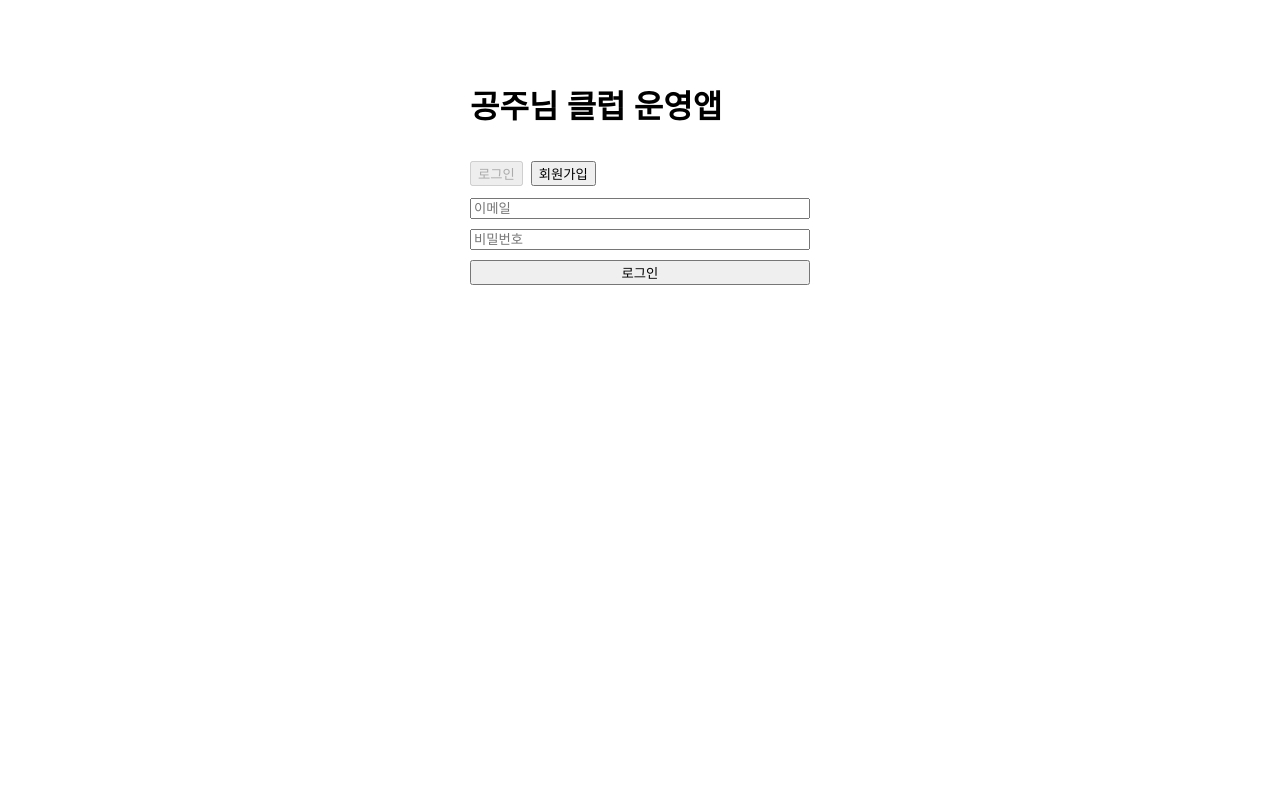
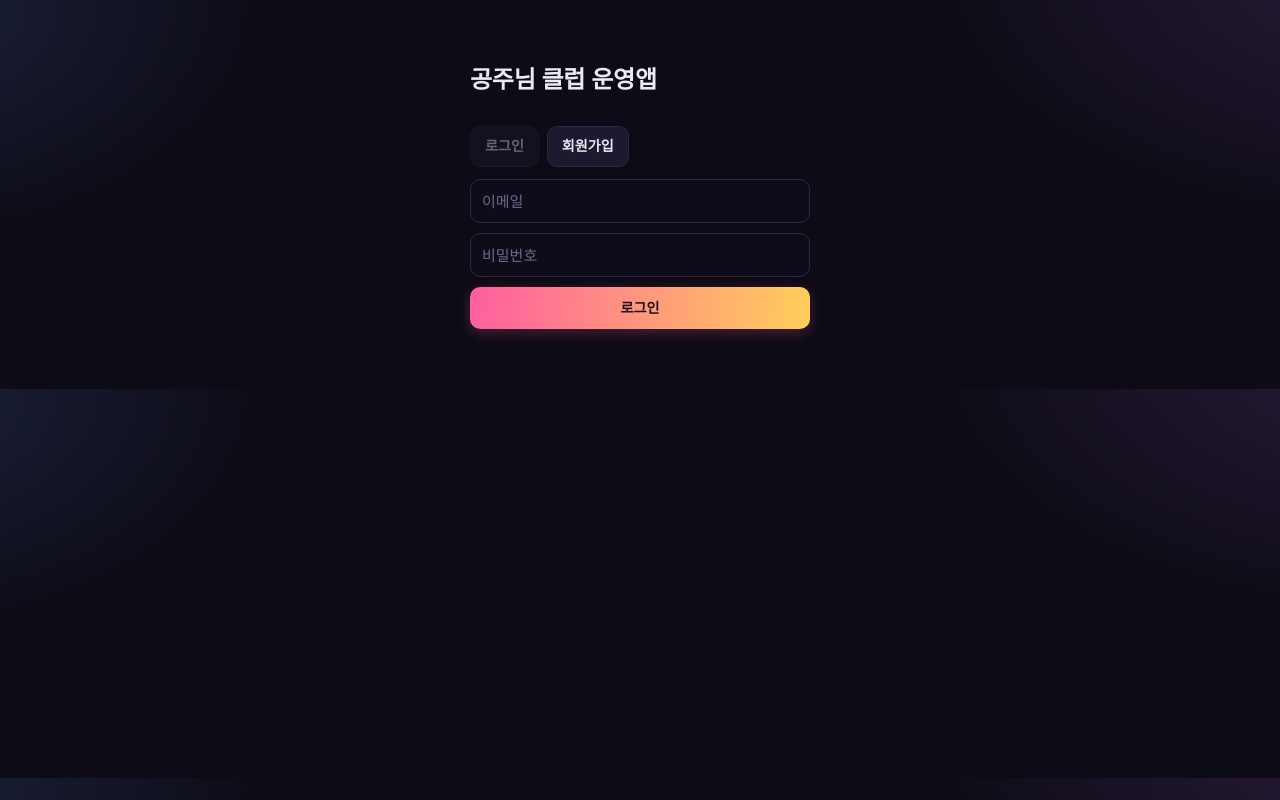
Before and after one commit to Baezzi94/gta5, a React (Vite) app: page /login in a window 1280 px wide. Built offline with nearby package versions, Linux system fonts and the light colour scheme; no server answers.

Commit message:
feat: 글로벌 디자인시스템(index.css)로 버튼·입력·표 정리 + 메뉴 아이콘 + 예약 종료시간 자동(+20) + 테스트데이터 초기화 스크립트

```diff
--- a/src/components/Layout.jsx
+++ b/src/components/Layout.jsx
@@ -4,13 +4,13 @@ import { useAuth } from '../app/AuthContext'
 const ROLE_LABEL = { owner: '사장', staff: '운영스탭', promoter: '삐끼', princess: '공주님' }
 
 const MENU = [
-  { to: '/reservations', label: '예약판', roles: ['owner', 'staff'] },
-  { to: '/collections', label: '수금/정산', roles: ['owner', 'staff', 'promoter', 'princess'] },
-  { to: '/attendance', label: '출근부', roles: ['owner', 'staff', 'princess'] },
-  { to: '/customers', label: '손님', roles: ['owner', 'staff'] },
-  { to: '/bans', label: '밴', roles: ['owner', 'staff'] },
-  { to: '/members', label: '멤버', roles: ['owner'] },
-  { to: '/sessions', label: '세션', roles: ['owner'] },
+  { to: '/reservations', label: '예약판', icon: '📅', roles: ['owner', 'staff'] },
+  { to: '/collections', label: '수금 · 정산', icon: '💰', roles: ['owner', 'staff', 'promoter', 'princess'] },
+  { to: '/attendance', label: '출근부', icon: '🗓️', roles: ['owner', 'staff', 'princess'] },
+  { to: '/customers', label: '손님', icon: '🙋', roles: ['owner', 'staff'] },
+  { to: '/bans', label: '밴', icon: '⛔', roles: ['owner', 'staff'] },
+  { to: '/members', label: '멤버', icon: '👥', roles: ['owner'] },
+  { to: '/sessions', label: '세션', icon: '🗂️', roles: ['owner'] },
 ]
 
 export default function Layout() {
@@ -35,7 +35,7 @@ export default function Layout() {
                 background: isActive ? '#1d1930' : 'transparent',
               })}
             >
-              {m.label}
+              <span style={{ marginRight: 8 }}>{m.icon}</span>{m.label}
             </NavLink>
           ))}
         </nav>
--- /dev/null
+++ b/src/index.css
@@ -0,0 +1,87 @@
+:root{
+  --bg:#0d0b15; --panel:#16131f; --panel2:#1d1930; --field:#0f0c1a;
+  --line:#2c2742; --txt:#ece9f5; --muted:#9a93b8;
+  --accent:#ff5ea0; --accent2:#ffcf5a; --cyan:#5ad7ff;
+  --ok:#5ee0a0; --danger:#ff6b6b; --warn:#ffb35e;
+  --radius:12px;
+}
+*{box-sizing:border-box}
+html{ -webkit-text-size-adjust:100% }
+body{
+  margin:0;
+  font-family:'Pretendard','Malgun Gothic','Apple SD Gothic Neo',system-ui,sans-serif;
+  background:
+    radial-gradient(900px 500px at 110% -10%, #2a1c3c 0%, transparent 55%),
+    radial-gradient(800px 500px at -10% 0%, #1c2340 0%, transparent 50%),
+    var(--bg);
+  color:var(--txt);
+  line-height:1.6;
+  font-size:15px;
+}
+h1{ font-size:1.5rem; margin:0 0 16px; font-weight:800; letter-spacing:-.01em }
+h2{ font-size:1.15rem; margin:18px 0 10px }
+h3{ font-size:1rem; color:var(--accent2); margin:14px 0 8px }
+a{ color:var(--cyan); text-decoration:none }
+
+/* ---- buttons ---- */
+button{
+  font:inherit; cursor:pointer;
+  background:var(--panel2); color:var(--txt);
+  border:1px solid var(--line); border-radius:10px;
+  padding:8px 14px; font-size:.88rem; font-weight:600;
+  transition:transform .05s ease, border-color .15s, background .15s, color .15s;
+}
+button:hover{ border-color:var(--accent); color:#fff }
+button:active{ transform:translateY(1px) }
+button:disabled{ opacity:.4; cursor:not-allowed; transform:none }
+/* 주요 액션(폼 제출)은 강조 */
+button[type="submit"]{
+  background:linear-gradient(95deg,var(--accent),var(--accent2));
+  color:#1a1020; border:none; padding:10px 18px;
+  box-shadow:0 4px 14px rgba(255,94,160,.25);
+}
+button[type="submit"]:hover{ filter:brightness(1.07); color:#1a1020 }
+
+/* ---- form fields ---- */
+input,select,textarea{
+  font:inherit; color:var(--txt);
+  background:var(--field); border:1px solid var(--line); border-radius:10px;
+  padding:9px 11px; outline:none; transition:border-color .15s, box-shadow .15s;
+}
+input::placeholder{ color:#6f688c }
+input:focus,select:focus,textarea:focus{
+  border-color:var(--accent); box-shadow:0 0 0 3px rgba(255,94,160,.18);
+}
+input[type="time"],input[type="date"]{
+  color-scheme:dark; min-width:120px; font-variant-numeric:tabular-nums;
+}
+label{ color:var(--muted); font-size:.85rem }
+
+/* ---- tables ---- */
+table{ width:100%; border-collapse:collapse; font-size:.9rem }
+th,td{ padding:10px 12px; text-align:left; vertical-align:middle }
+thead th{
+  color:var(--accent2); font-weight:700; font-size:.82rem;
+  border-bottom:1px solid var(--line); letter-spacing:.02em;
+}
+tbody tr{ border-top:1px solid var(--line) }
+tbody tr:hover{ background:rgba(255,94,160,.05) }
+
+/* ---- bits ---- */
+code{ font-family:'D2Coding','Consolas',monospace; background:#0a0810; padding:2px 6px; border-radius:6px }
+.card{ background:linear-gradient(160deg,var(--panel),var(--panel2)); border:1px solid var(--line); border-radius:var(--radius); padding:16px }
+.badge{ display:inline-block; padding:3px 10px; border-radius:999px; font-size:.78rem; font-weight:700 }
+.badge.ok{ background:rgba(94,224,160,.15); color:var(--ok) }
+.badge.bad{ background:rgba(255,107,107,.15); color:var(--danger) }
+
+/* scrollbar */
+::-webkit-scrollbar{ width:10px; height:10px }
+::-webkit-scrollbar-thumb{ background:#2c2742; border-radius:6px }
+::-webkit-scrollbar-thumb:hover{ background:#3a3458 }
+
+/* mobile */
+@media(max-width:760px){
+  body{ font-size:14px }
+  table{ font-size:.82rem }
+  th,td{ padding:7px 8px }
+}
--- a/src/main.jsx
+++ b/src/main.jsx
@@ -2,6 +2,7 @@ import React from 'react'
 import ReactDOM from 'react-dom/client'
 import App from './app/App.jsx'
 import { AuthProvider } from './app/AuthContext.jsx'
+import './index.css'
 
 ReactDOM.createRoot(document.getElementById('root')).render(
   <React.StrictMode>
--- a/src/pages/Reservations.jsx
+++ b/src/pages/Reservations.jsx
@@ -144,7 +144,15 @@ export default function Reservations() {
         </select>
         <div style={{ display: 'flex', gap: 6, alignItems: 'center' }}>
           <label>시간:</label>
-          <input type="time" value={form.start} onChange={(e) => setForm({ ...form, start: e.target.value })} />
+          <input
+            type="time"
+            value={form.start}
+            onChange={(e) => {
+              const v = e.target.value
+              const m = hmToMin(v)
+              setForm((f) => ({ ...f, start: v, end: f.end ? f.end : (Number.isNaN(m) ? '' : minToHm(m + 20)) }))
+            }}
+          />
           ~
           <input type="time" value={form.end} onChange={(e) => setForm({ ...form, end: e.target.value })} />
         </div>
```
Also changed, not shown: 1 other file (tests, documents, lock files or other folders).
